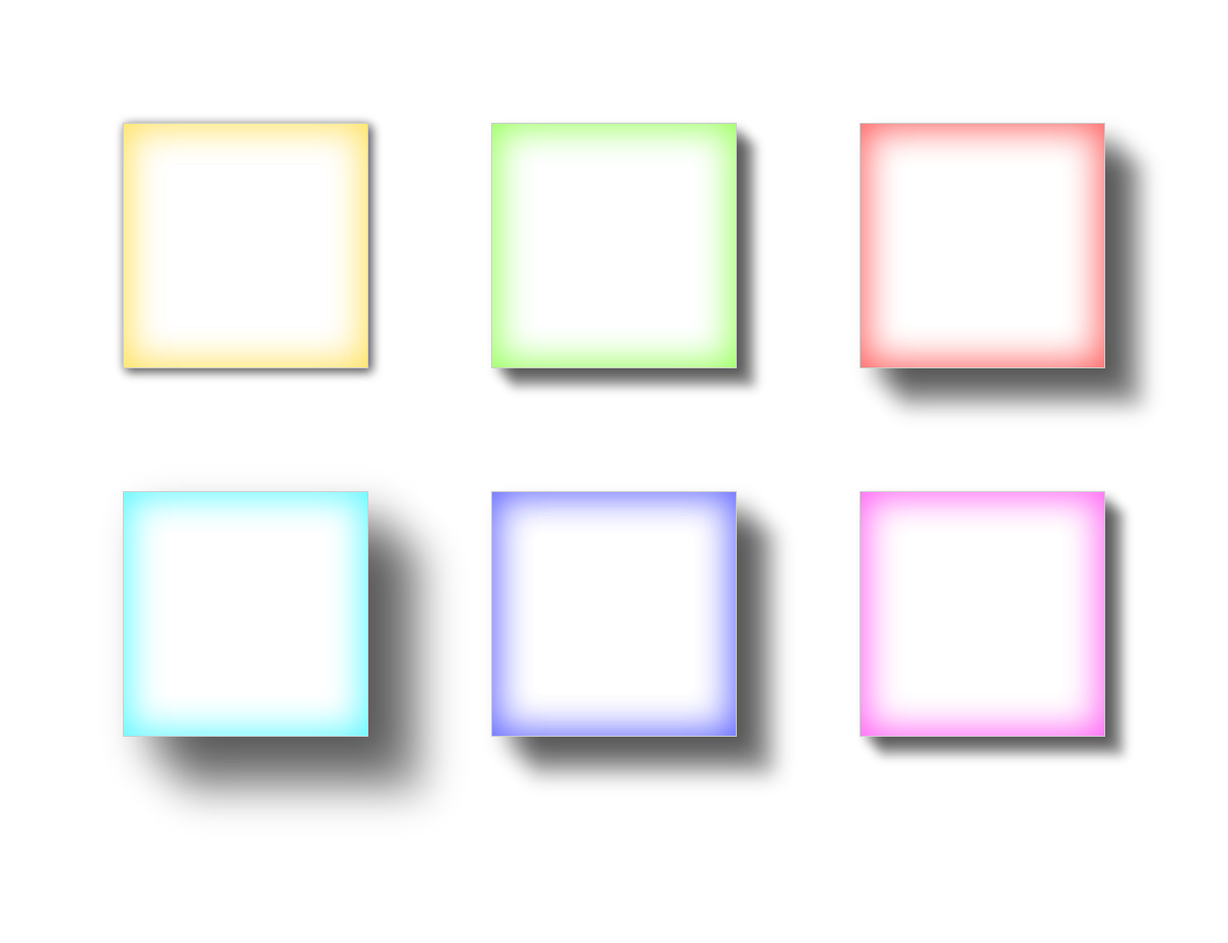
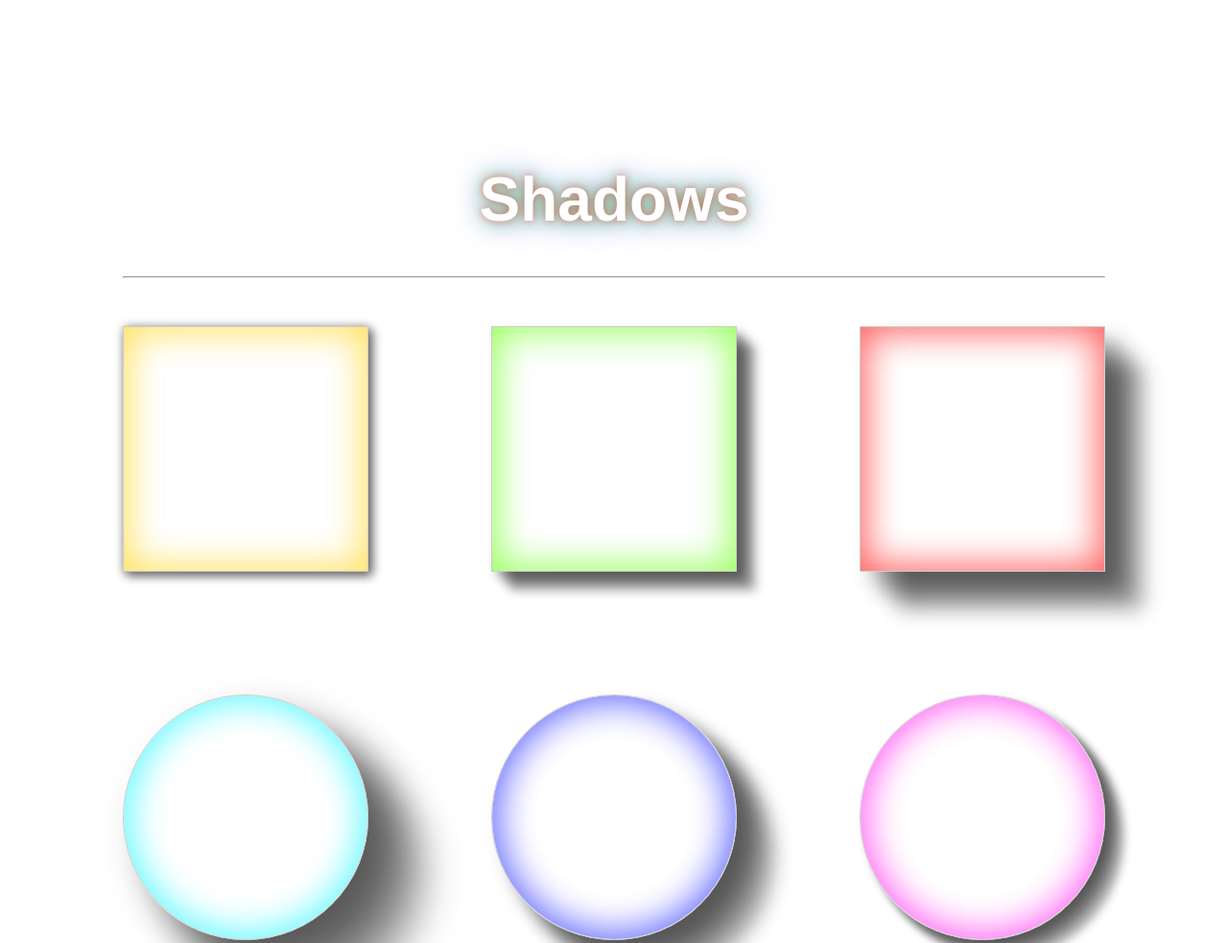
Before and after one commit to RahmanErturk/shadows, a plain HTML site: page index.html in a window 1280 px wide. Shown: the top 983 px of the page at 96% size. Drawn offline with Linux system fonts and the light colour scheme.

Commit message:
worked with shadows

```diff
--- a/index.html
+++ b/index.html
@@ -16,6 +16,7 @@
             grid-template-columns: repeat(3, 1fr);
             gap: 10vw;
             justify-items: stretch;
+            margin-top: 50px;
             margin-bottom: 100px;
         }
         .shadows > div {
@@ -50,6 +51,7 @@
             14px 14px 20px rgba(0,0,0,0.3);
         }
         .elevation-4 {
+            border-radius: 50%;
             box-shadow:
             inset 0 0 40px rgba(0, 225, 255, 0.3),
             inset 0 0 40px rgba(1, 255, 255, 0.3),
@@ -59,6 +61,7 @@
             20px 20px 40px rgba(0,0,0,0.3);
         }
         .elevation-5 {
+            border-radius: 50%;
             box-shadow:
             inset 0 0 40px rgba(4, 0, 255, 0.3),
             inset 0 0 40px rgba(0, 38, 255, 0.3),
@@ -69,6 +72,7 @@
         }
 
         .elevation-6 {
+            border-radius: 50%;
             box-shadow:
             inset 0 0 40px rgba(255, 0, 242, 0.3),
             inset 0 0 40px rgba(255, 0, 234, 0.3),
@@ -77,9 +81,26 @@
             13px 13px 10px rgba(0,0,0,0.3),
             6px 6px 10px rgba(0,0,0,0.3);
         }
+        h1 {
+            font-family: Arial, Helvetica, sans-serif;
+            text-align: center;
+            font-weight: 900;
+            font-size: 64px;
+            color: white;
+            text-shadow:
+            0 0 10px rgba(255, 0, 0, 0.5),
+            0 0 20px rgba(0, 255, 0, 0.5),
+            0 0 30px rgba(0, 0, 255, 0.5);
+        }
     </style>
 </head>
 <body>
+    <header>
+        <h1>
+            Shadows
+        </h1>
+        <hr>
+    </header>
     <section class="shadows">
         <div class="elevation-1"></div>
         <div class="elevation-2"></div>
```
